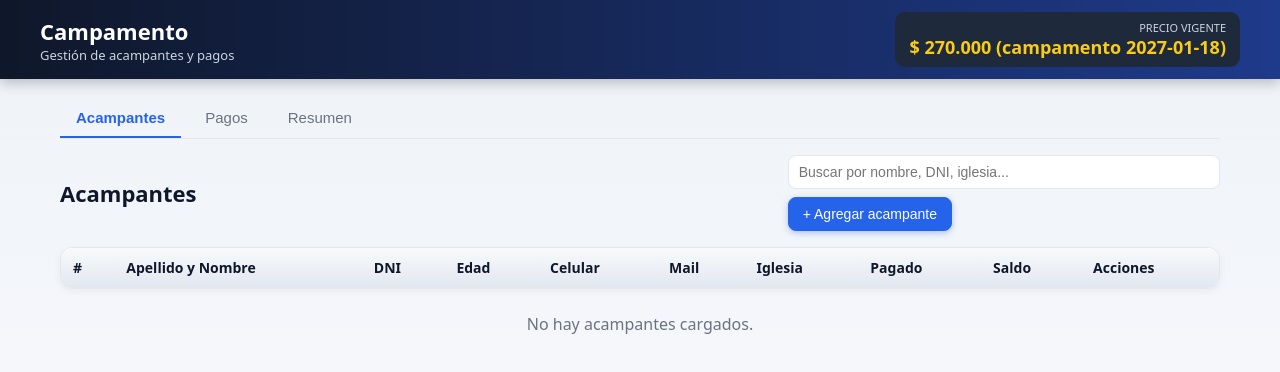
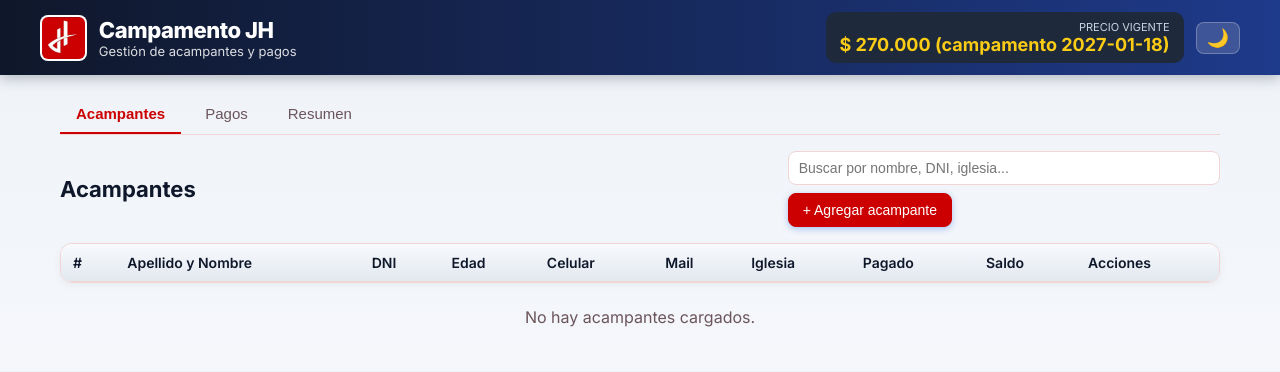
Before and after one commit to hugoarcuri/jh-camp, a plain HTML site: page index.html in a window 1280 px wide. Drawn offline with nearby package versions, Linux system fonts and the light colour scheme; no server answers.

Commit message:
Actualizacion 2026-10-13 10:31

```diff
--- a/app.js
+++ b/app.js
@@ -93,6 +93,22 @@
       document.getElementById("configWarning").classList.remove("hidden");
     }
 
+    // tema claro/oscuro
+    const themeToggle = document.getElementById("themeToggle");
+    function applyTheme(theme) {
+      document.documentElement.setAttribute("data-theme", theme);
+      try { localStorage.setItem("jh-theme", theme); } catch(e){}
+      themeToggle.textContent = theme === "dark" ? "☀️" : "🌙";
+    }
+    let initialTheme = "light";
+    try { initialTheme = localStorage.getItem("jh-theme") || initialTheme; } catch(e){}
+    if (!initialTheme && window.matchMedia && window.matchMedia("(prefers-color-scheme: dark)").matches) initialTheme = "dark";
+    applyTheme(initialTheme);
+    themeToggle.addEventListener("click", () => {
+      const cur = document.documentElement.getAttribute("data-theme");
+      applyTheme(cur === "dark" ? "light" : "dark");
+    });
+
     // price badge
     state.currentPrice = currentPrice();
     document.getElementById("priceValue").textContent = money(state.currentPrice) +
@@ -156,9 +172,9 @@
         <td>${money(paid)}</td>
         <td class="${due > 0 ? "due" : "ok"}">${isSettled(paid) ? '<span class="saldado">Saldado</span>' : money(due)}</td>
         <td class="actions">
-          <button class="btn small" data-action="edit" data-id="${c.id}">Editar</button>
-          <button class="btn small" data-action="payments" data-id="${c.id}">Pagos</button>
-          <button class="btn small danger" data-action="delete" data-id="${c.id}">Eliminar</button>
+          <button class="btn small icon-action" data-action="edit" data-id="${c.id}" title="Editar" aria-label="Editar">✏️</button>
+          <button class="btn small icon-action" data-action="payments" data-id="${c.id}" title="Pagos" aria-label="Pagos">💳</button>
+          <button class="btn small danger icon-action" data-action="delete" data-id="${c.id}" title="Eliminar" aria-label="Eliminar">🗑️</button>
         </td>`;
       tbody.appendChild(tr);
     });
@@ -267,7 +283,7 @@
         <td>${escapeHtml(p.payment_mode || "-")}</td>
         <td>${money(p.amount)}</td>
         <td>${escapeHtml(p.note || "")}</td>
-        <td><button class="btn small danger" data-del="${p.id}">Eliminar</button></td>`;
+        <td><button class="btn small danger icon-action" data-del="${p.id}" title="Eliminar" aria-label="Eliminar">🗑️</button></td>`;
       tbody.appendChild(tr);
       tr.querySelector("button").addEventListener("click", () => deletePayment(p.id, camperId));
     });
@@ -337,7 +353,7 @@
         <td>${escapeHtml(p.payment_mode || "-")}</td>
         <td>${money(p.amount)}</td>
         <td>${escapeHtml(p.note || "")}</td>
-        <td><button class="btn small danger" data-del="${p.id}">Eliminar</button></td>`;
+        <td><button class="btn small danger icon-action" data-del="${p.id}" title="Eliminar" aria-label="Eliminar">🗑️</button></td>`;
       tbody.appendChild(tr);
       tr.querySelector("button").addEventListener("click", () => deletePayment(p.id));
     });
--- a/index.html
+++ b/index.html
@@ -4,6 +4,12 @@
   <meta charset="utf-8" />
   <meta name="viewport" content="width=device-width, initial-scale=1" />
   <title>Campamento Cristiano - Gestión</title>
+  <link rel="preconnect" href="https://fonts.googleapis.com">
+  <link rel="preconnect" href="https://fonts.gstatic.com" crossorigin>
+  <link href="https://fonts.googleapis.com/css2?family=Inter:wght@400;500;600;700;800&display=swap" rel="stylesheet">
+  <script>
+    (function(){ try { var t = localStorage.getItem('jh-theme'); if (t) document.documentElement.setAttribute('data-theme', t); } catch(e){} })();
+  </script>
   <link rel="stylesheet" href="styles.css" />
   <script src="https://cdn.jsdelivr.net/npm/@supabase/supabase-js@2"></script>
   <script src="config.js" defer></script>
@@ -13,12 +19,18 @@
   <header class="topbar">
     <div class="topbar-inner">
       <div class="brand">
-        <span class="logo">Campamento</span>
-        <span class="subtitle">Gestión de acampantes y pagos</span>
+        <img class="brand-logo" src="logo%20jh.jpg" alt="Logo" />
+        <div class="brand-text">
+          <span class="logo">Campamento JH</span>
+          <span class="subtitle">Gestión de acampantes y pagos</span>
+        </div>
       </div>
-      <div class="price-badge" id="priceBadge">
-        <span class="price-label">Precio vigente</span>
-        <span class="price-value" id="priceValue">-</span>
+      <div class="topbar-right">
+        <div class="price-badge" id="priceBadge">
+          <span class="price-label">Precio vigente</span>
+          <span class="price-value" id="priceValue">-</span>
+        </div>
+        <button id="themeToggle" class="btn icon-btn" type="button" title="Cambiar tema" aria-label="Cambiar tema">🌙</button>
       </div>
     </div>
   </header>
--- a/styles.css
+++ b/styles.css
@@ -1,23 +1,41 @@
 .saldado{color:var(--success);font-weight:700;}
 .row-num{color:var(--muted);text-align:center;font-weight:600;}
 :root{
-  --bg:#f5f7fb;
+  --bg:#fdf2f2;
   --card:#ffffff;
-  --text:#1f2937;
-  --muted:#6b7280;
-  --primary:#2563eb;
-  --primary-dark:#1d4ed8;
-  --danger:#dc2626;
-  --border:#e5e7eb;
-  --success:#16a34a;
+  --text:#1f1214;
+  --muted:#6b555a;
+  --primary:#cc0000;
+  --primary-dark:#990000;
+  --danger:#b91c1c;
+  --border:#f1d4d4;
+  --success:#15803d;
+  --accent:#7f1d1d;
+  --surface:#fff5f5;
+}
+[data-theme="dark"]{
+  --bg:#140a0b;
+  --card:#231013;
+  --text:#f8e7e7;
+  --muted:#c4a0a3;
+  --primary:#ff5a5a;
+  --primary-dark:#cc0000;
+  --danger:#f87171;
+  --border:#3a1a1e;
+  --success:#4ade80;
+  --accent:#fca5a5;
+  --surface:#1a0d0f;
 }
 *{box-sizing:border-box;}
-body{margin:0;font-family:system-ui,-apple-system,Segoe UI,Roboto,Arial,sans-serif;background:var(--bg);color:var(--text);}
-.topbar{background:#0f172a;color:#fff;padding:12px 20px;}
+body{margin:0;font-family:"Inter",system-ui,-apple-system,Segoe UI,Roboto,Arial,sans-serif;background:var(--bg);color:var(--text);}
+.topbar{background:linear-gradient(90deg,var(--primary-dark),var(--primary));color:#fff;padding:12px 20px;}
 .topbar-inner{max-width:1200px;margin:0 auto;display:flex;align-items:center;justify-content:space-between;gap:16px;flex-wrap:wrap;}
-.brand{display:flex;flex-direction:column;}
-.logo{font-size:22px;font-weight:700;}
-.subtitle{font-size:13px;color:#cbd5e1;}
+.brand{display:flex;align-items:center;gap:12px;}
+.brand-logo{height:46px;width:auto;border-radius:8px;background:#fff;padding:2px;}
+.brand-text{display:flex;flex-direction:column;}
+.logo{font-size:22px;font-weight:800;letter-spacing:-0.02em;}
+.subtitle{font-size:13px;color:rgba(255,255,255,.85);}
+.topbar-right{display:flex;align-items:center;gap:12px;}
 .price-badge{background:#1e293b;padding:8px 14px;border-radius:10px;text-align:right;}
 .price-label{display:block;font-size:11px;color:#cbd5e1;text-transform:uppercase;}
 .price-value{font-size:18px;font-weight:700;color:#facc15;}
@@ -88,3 +106,7 @@ body { background: linear-gradient(180deg,#eef2f7 0%,#f5f7fb 100%); }
 .card { transition: transform .15s, box-shadow .15s; }
 .card:hover { transform: translateY(-2px); box-shadow: 0 6px 16px rgba(0,0,0,.08); }
 #tab-dashboard .card-value { color: var(--primary); }
+
+.icon-btn{padding:6px 10px;font-size:18px;line-height:1;background:rgba(255,255,255,.15);color:#fff;border-color:rgba(255,255,255,.25);}
+.icon-btn:hover{background:rgba(255,255,255,.25);}
+.icon-action{min-width:34px;padding:4px 6px;font-size:16px;}
```
Also changed, not shown: logo jh.jpg (added).
